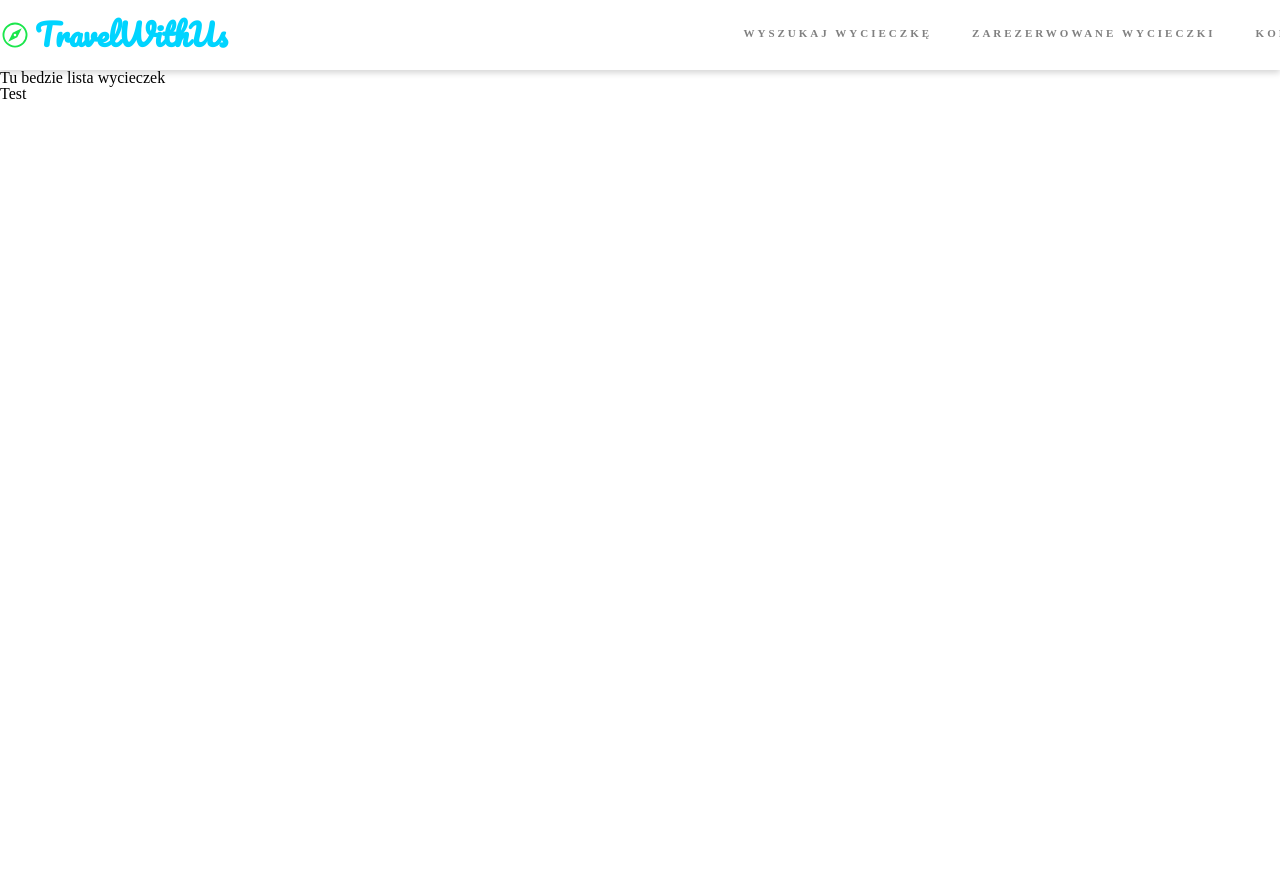
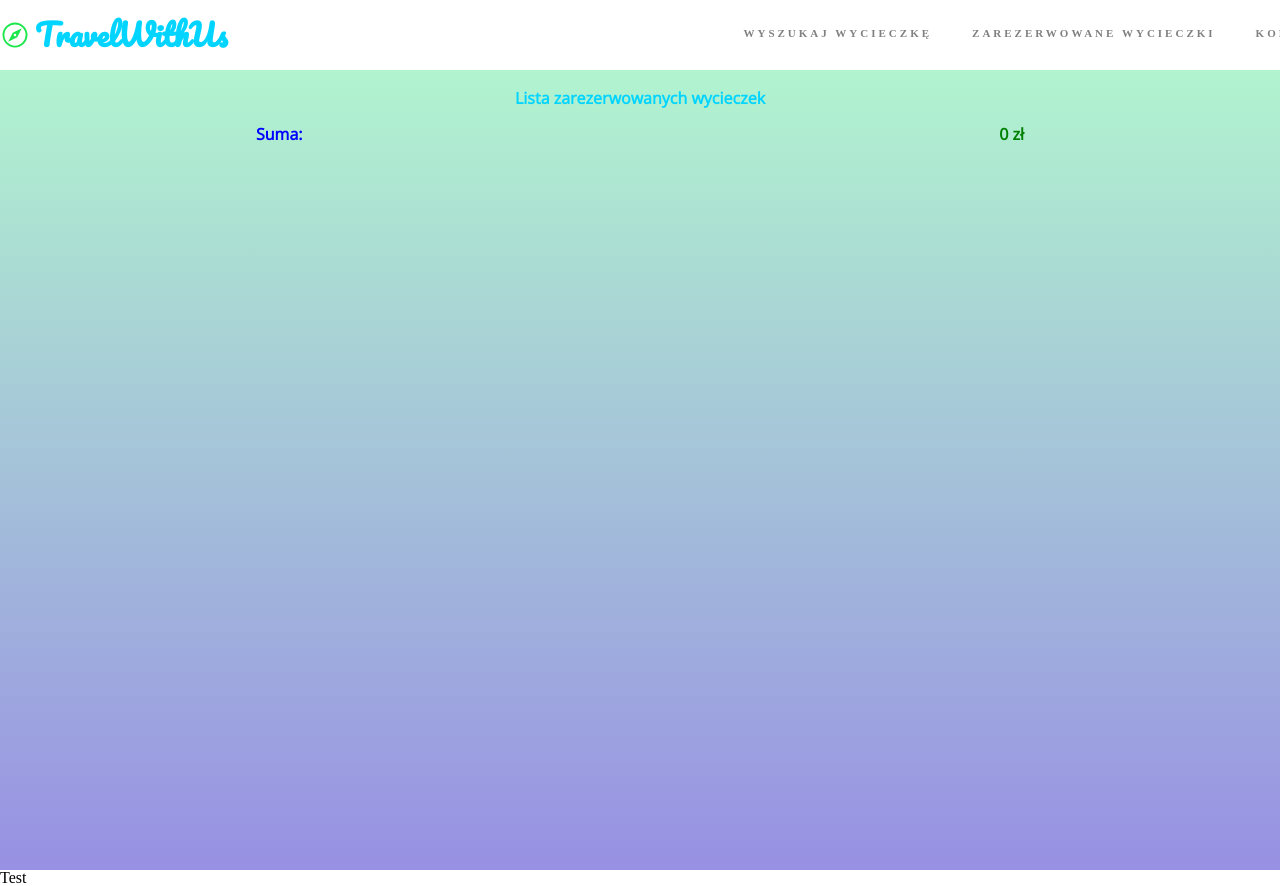
Before and after one commit to Aga6410/TravelWithUs, a React (Create React App) app: page /list in a window 1280 px wide. Shown: the top 886 px of the page. Before the commit the page ends 800 px from the top, so only its background shows below. Built offline with nearby package versions, Linux system fonts and the light colour scheme.

Commit message:
chnaged, not working handleChange, removing whole list of trips

```diff
--- a/public/index.html
+++ b/public/index.html
@@ -2,6 +2,8 @@
 <html lang="en">
   <head>
     <meta charset="utf-8" />
+    <link href="https://fonts.googleapis.com/icon?family=Material+Icons"
+          rel="stylesheet">
     <link rel="icon" href="%PUBLIC_URL%/favicon.ico" />
     <meta name="viewport" content="width=device-width, initial-scale=1" />
     <meta name="theme-color" content="#000000" />
--- a/src/components/Main/Travel.js
+++ b/src/components/Main/Travel.js
@@ -1,13 +1,16 @@
 import React from "react";
 
 
-const Travel = ({title, country, image, start,end, price, description, places, setTrips }) => {
+const Travel = ({title, country, image, start,end, price, description, places, amount, setTrips }) => {
 
     const clickHandler = (e) => {
         e.preventDefault();
-        setTrips(prev => [...prev, {title, country, price}]);
+        setTrips(prev => [...prev, {country, price, image, amount}]);
     }
-
+  /*  const handleChange = (el,d) => {
+        console.log(el, d)
+    }
+*/
     return(
         <div className="travel-box">
             <h2>{title}</h2>
--- a/src/components/Main/TravelsManager.js
+++ b/src/components/Main/TravelsManager.js
@@ -3,9 +3,10 @@ import Travel from "./Travel";
 import "./main.scss"
 
 
+
 const API_URL = 'http://localhost:3000';
 
-const TravelsManager = ({trips, setTrips}) => {
+const TravelsManager = ({trips, setTrips, handleChange}) => {
     const [travels, setTravels] = useState([]);
     const [loading, setLoading] = useState(false);
 
@@ -51,7 +52,9 @@ const TravelsManager = ({trips, setTrips}) => {
                         price={travels.price}
                         description={travels.description}
                         places = {travels.places}
+                        amount = {travels.amount}
                         setTrips={setTrips}
+                        handleChange={handleChange}
                     />
             })}
             </div>
--- a/src/components/Main/main.scss
+++ b/src/components/Main/main.scss
@@ -2,7 +2,7 @@
 @import "./../../settings/_fonts.scss";
 @import "./../../settings/_typography.scss";
 @import "travel.scss";
-
+@import "./../../scss/list.scss";
 
 
 
--- a/src/components/Main/travel.scss
+++ b/src/components/Main/travel.scss
@@ -23,6 +23,9 @@
     align-items: center;
     min-width: 22%;
     font-family: $font-text;
+  }
+  .travel-box:hover {
+    box-shadow: 0 10px 10px 10px rgba(0, 0, 0, 0.1);
 
   }
   .travel-image {
@@ -41,6 +44,7 @@
     margin:10px;
    font-weight: bold;
     color:green;
+    cursor: pointer;
   }
   .plus-icon {
     content: url("../../assets/plus.svg");
--- a/src/components/pages/Home.js
+++ b/src/components/pages/Home.js
@@ -4,11 +4,15 @@ import {TravelsManager} from "../Main/TravelsManager";
 
 
 const Home = ({trips, setTrips}) => {
+   /* const handleChange = (el,d) => {
+        console.log(el, d)
+    }*/
+
     return (
         <div className="App">
             {/*<Header />*/}
             {/*<Main />*/}
-            <TravelsManager trips={trips} setTrips={setTrips}/>
+            <TravelsManager trips={trips} setTrips={setTrips} />
         </div>
     );
 };
--- a/src/components/pages/List.js
+++ b/src/components/pages/List.js
@@ -1,16 +1,58 @@
-import React from 'react';
+import React, {useEffect, useState} from 'react';
+import "./../../scss/list.scss";
 
-const List = ({trips}) => {
+const List = ({trips, setTrips, handleChange}) => {
+    const[price, setPrice] = useState(0);
+
+    const handlePrice = () => {
+        let ans=0;
+        trips.map((el)=>(
+            ans+= el.amount * el.price
+        ))
+        setPrice(ans);
+    }
+
+    const handleRemove = (id) =>{
+        const arr= trips.filter((el)=> el.id!==id);
+        setTrips(arr);
+        /*handlePrice()*/
+    }
+
+    useEffect(()=>{
+        handlePrice();
+    })
     return (
         <>
-            <div>
-                Tu bedzie lista wycieczek
-            </div>
-            <ul>
-                {
-                    trips.map((el, i) => <li key={i}>{el.title} {el.country} {el.price}</li>)
-                }
-            </ul>
+            <section className="listOfTrips">
+                <div className="listOfTrips__container container">
+                    <h2 className="listOfTrips_title">Lista zarezerwowanych wycieczek</h2>
+                    <ul className="cart">
+                        {
+                            trips.map((el, i) =>
+                                <li className="cart_box" key={i}>
+                                    <div className="cart_img">
+                                        <img src={el.image} alt=""/>
+                                        <p>{el.country} </p>
+                                    </div>
+                                    <div className="cart_buttons">
+                                        <button className="button-plus" onClick={() =>handleChange(el, "+")}> + </button>
+                                        <button>{el.amount}</button>
+                                        <button className="button-minus" onClick={() =>handleChange(el, "-")}> - </button>
+                                    </div>
+                                    <div className="cart_price">
+                                        <span> {el.price}zł </span>
+                                        <button onClick={()=>handleRemove(el.id)}>Usuń</button>
+                                    </div>
+                            </li>)
+                        }
+
+                    <div className="total">
+                        <span>Suma:</span>
+                        <span>{price} zł</span>
+                    </div>
+                    </ul>
+                </div>
+            </section>
         </>
     );
 };
--- a/src/scss/global.scss
+++ b/src/scss/global.scss
@@ -2,3 +2,7 @@
 @import "../settings/_colors.scss";
 @import "../settings/_fonts.scss";
 @import "../settings/_typography";
+I
+* {
+  box-sizing:border-box;
+}
--- /dev/null
+++ b/src/scss/list.scss
@@ -0,0 +1,107 @@
+@import "../settings/_fonts.scss";
+@import "../settings/_colors.scss";
+@import "../settings/_typography.scss";
+
+.listOfTrips {
+  background-image: linear-gradient(to top, #9890e3 0%, #b1f4cf 100%);
+  height: 100vh;
+  display: flex;
+
+  .listOfTrips__container {
+    display: flex;
+    flex-direction: column;
+    align-items: center;
+  }
+  .cart {
+    width:60%;
+  }
+  .listOfTrips_title {
+    font-weight: bold;
+    font-family: $font-text;
+    margin-bottom: 20px;
+    margin-top:20px;
+    color:$color-line;
+  }
+  .cart_box {
+    display:flex;
+    align-items: center;
+    justify-content: space-between;
+    border-bottom:2px solid grey;
+    padding-bottom: 10px;
+  }
+
+  .cart_box img{
+    width:80px;
+    height:60px;
+  }
+  .cart_img{
+    display:flex;
+    width:400px;
+  }
+  .cart_img p {
+    font-weight: bold;
+    margin-left:10px;
+  }
+  .button-plus {
+    content: url("../assets/plus.svg");
+    cursor: pointer;
+    display: block;
+    height: 25px;
+    width: 25px;
+    filter: invert(76%) sepia(81%) saturate(1754%) hue-rotate(73deg) brightness(96%) contrast(87%);
+  }
+  .button-minus {
+    content: url("../assets/minus.svg");
+    cursor: pointer;
+    display: block;
+    height: 25px;
+    width: 25px;
+    filter: invert(25%) sepia(92%) saturate(2500%) hue-rotate(354deg) brightness(92%) contrast(87%);
+  }
+  .cart_buttons {
+    display: flex;
+  }
+  .cart_box div:nth-child(2) button {
+    padding: 5px 10px;
+    font-weight: bold;
+    margin-right: 5px;
+
+  }
+  .cart_box div:nth-child(3) button {
+    padding:5px;
+    font-weight: bold;
+    letter-spacing:2px;
+    border:none;
+    outline: none;
+    color:white;
+    background-color: indianred;
+    border-radius: 5px;
+    cursor:pointer;
+
+  }
+  .cart_box div:nth-child(3) button:hover {
+    background-color: red;
+  }
+  .cart_box div:nth-child(3) span {
+    background-color: lightgreen;
+    padding:5px 10px;
+    border-radius: 5px;
+    margin-right: 10px;
+  }
+  .total {
+    display: flex;
+    justify-content: space-between;
+  }
+  .total span:nth-child(1) {
+    font-size:16px;
+    color:blue;
+    font-weight: bold;
+    font-family: $font-text;
+}
+  .total span:nth-child(2) {
+    font-size:16px;
+    color:green;
+    font-weight: bold;
+    font-family: $font-text;
+  }
+}
```
Also changed, not shown: src/database/travels.json (+17 -8 lines), src/assets/minus.svg (added).
